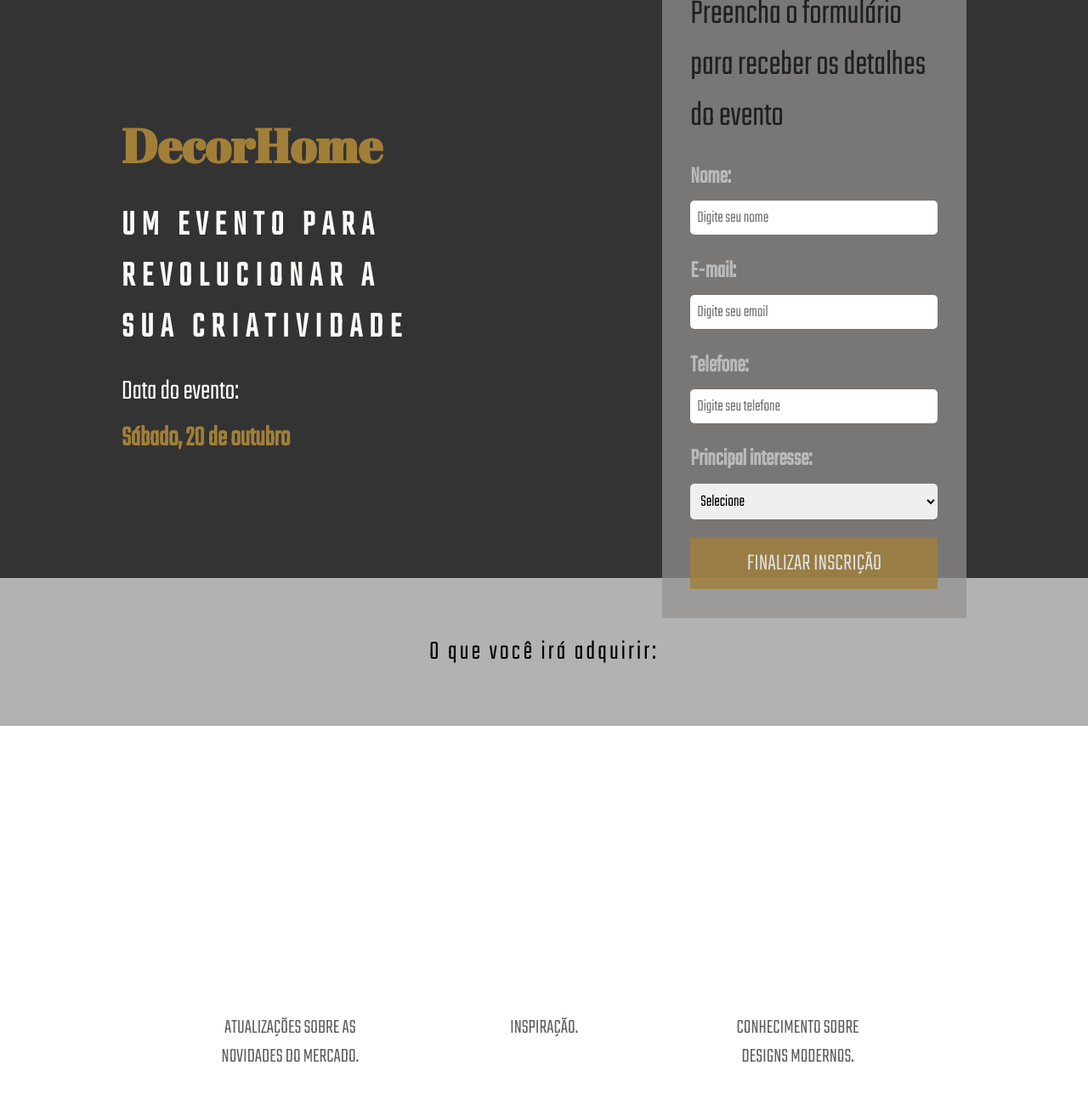
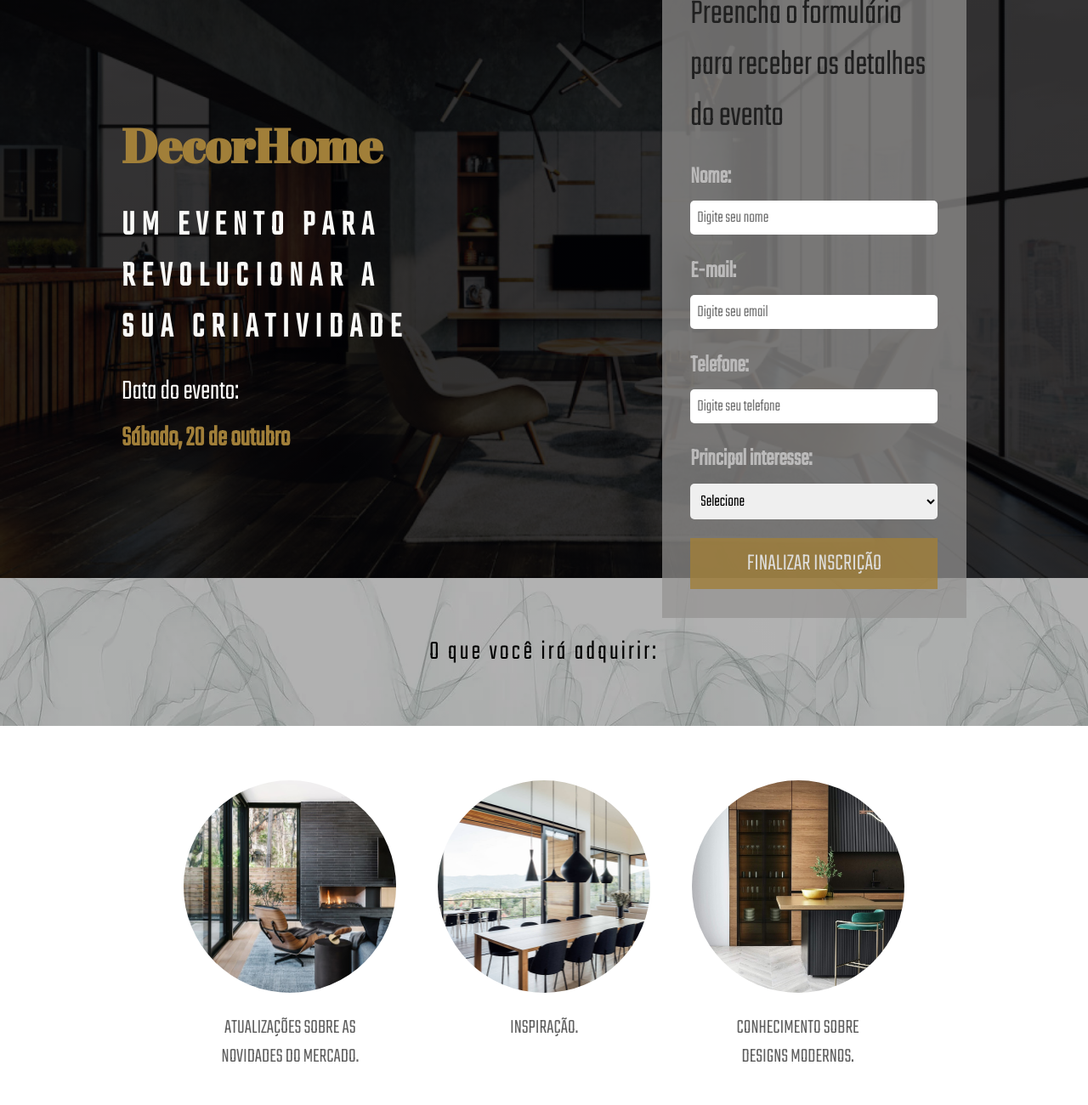
Before and after one commit to xjuliaag/DecorHome, a plain HTML site: page index.html in a window 1280 px wide. Shown: the top 1300 px of the page at 85% size. Drawn offline with nearby package versions, Linux system fonts and the light colour scheme.

Commit message:
Update styles.css

```diff
--- a/styles.css
+++ b/styles.css
@@ -36,7 +36,7 @@ font-family: 'Teko', sans-serif
 /* Formulario do evento */
 #descriçao {
     background: linear-gradient(rgba(0, 0, 0, 0.8), rgba(0, 0, 0, 0.8)),
-    url("../img/primeira.jpg");
+    url("primeira.jpg");
     background-position: center;
     background-size: cover;
     height: 85vh;
@@ -122,7 +122,7 @@ font-family: 'Teko', sans-serif
 /* Seção de beneficios */
 #key-beneficios h2 {
     background: linear-gradient(rgba(0, 0, 0, 0.3), rgba(0, 0, 0, 0.3)),
-    url("../img/fundo.webp");
+    url("fundo.webp");
     text-align: center;
     padding: 2em;
     font-weight: 500;
@@ -160,15 +160,15 @@ font-family: 'Teko', sans-serif
 }
 
 #beneficio-1 {
-    background-image: url("../img/bn1.jpg");
+    background-image: url("bn1.jpg");
 }
 
 #beneficio-2 {
-    background-image: url("../img/bn2.jpg");
+    background-image: url("bn2.jpg");
 }
 
 #beneficio-3 {
-    background-image: url("../img/bn3.jpg");
+    background-image: url("bn3.jpg");
 }
 
 /* Localização do evento */
@@ -176,7 +176,7 @@ font-family: 'Teko', sans-serif
 #local {
     height: 400px;
     background: linear-gradient(rgba(0, 0, 0, 0.8), rgba(0, 0, 0, 0.8)),
-    url("../img/c.jpg");
+    url("c.jpg");
     background-position: center;
     background-size: cover;
     display: flex;
@@ -269,7 +269,7 @@ font-family: 'Teko', sans-serif
 #cta {
     height: 400px;
     background: linear-gradient(rgba(0, 0, 0, 0.8), rgba(0, 0, 0, 0.8)),
-    url("../img/b.jpg");
+    url("b.jpg");
     background-position: center;
     background-size: cover;
     display: flex;
@@ -296,7 +296,7 @@ font-size: 1.5em;
 
 footer {
     background: linear-gradient(rgba(0, 0, 0, 0.3), rgba(0, 0, 0, 0.3)),
-    url("../img/fundo.webp");
+    url("fundo.webp");
     text-align: center;
     height: 150px;
     display: flex;
```
